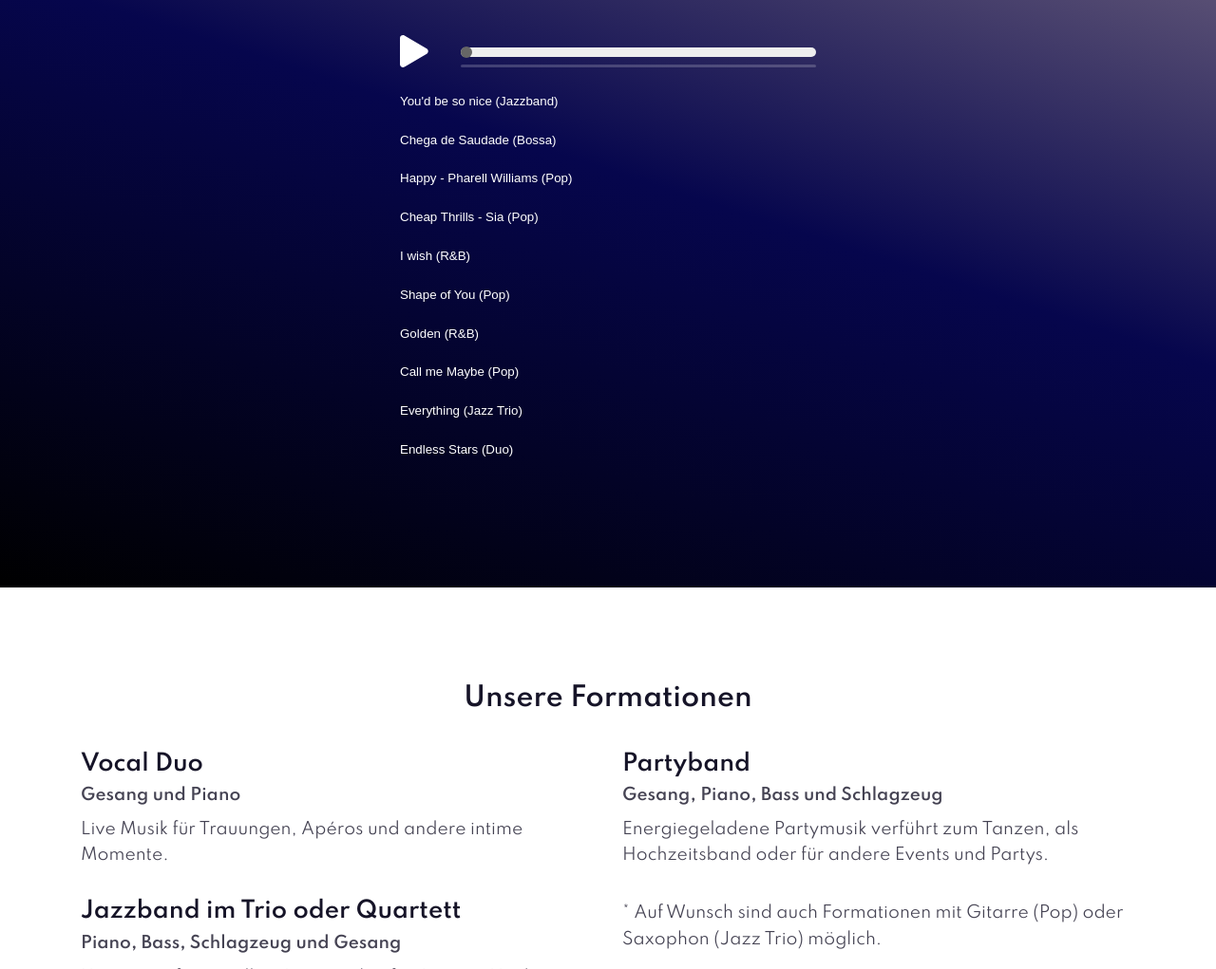
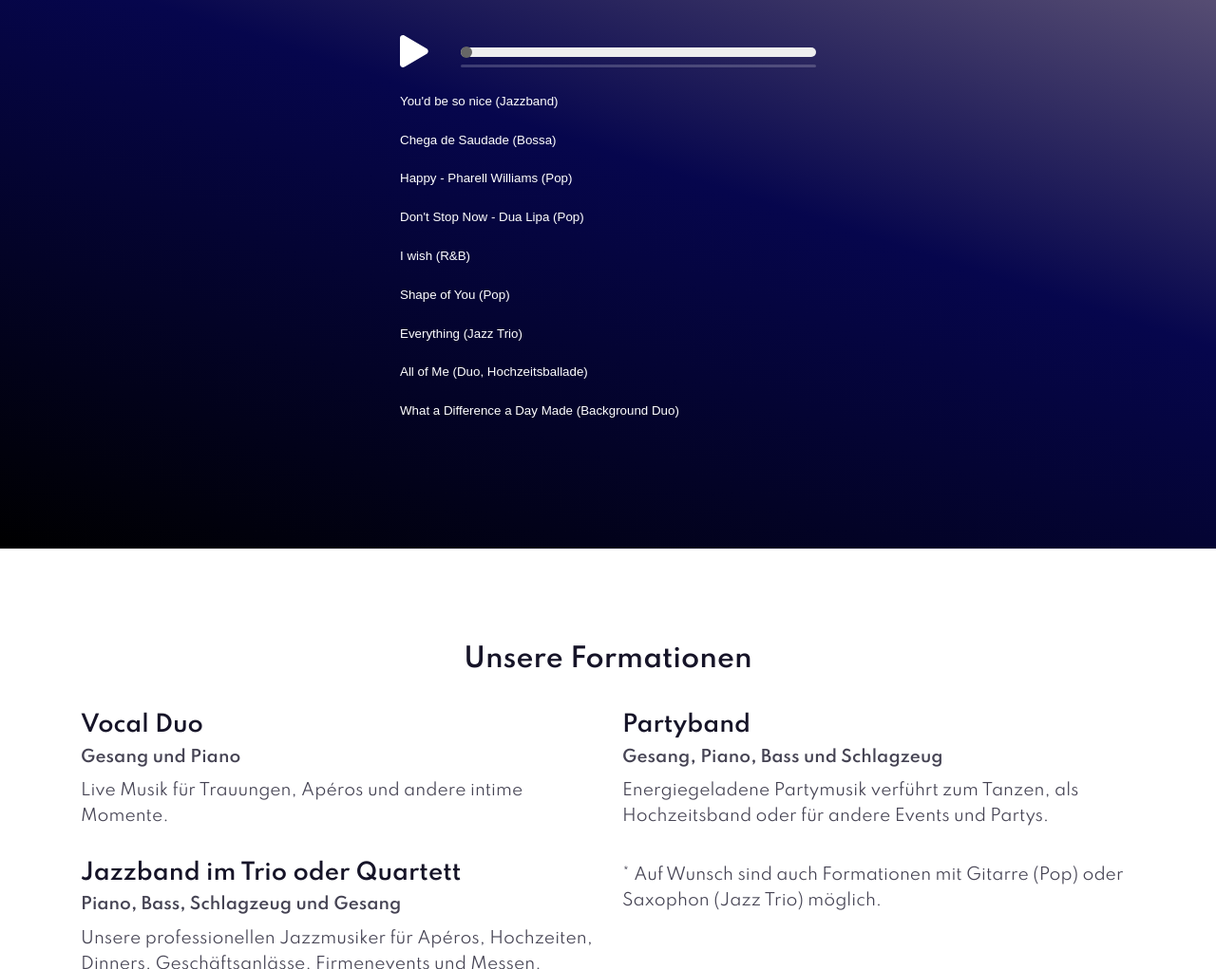
Before and after one commit to ovbm/skyfour-new, a Gatsby site: page / in a window 1280 px wide. Shown: the part 1427-2448 px from the top of the page at 95% size. Built offline with nearby package versions, Linux system fonts and the light colour scheme; Gatsby itself is replaced by a stand-in of ours.

Commit message:
add new songs

```diff
--- a/src/components/playlist.js
+++ b/src/components/playlist.js
@@ -11,52 +11,47 @@ import theme from '../utils/themeconstants';
 const playlist = [
   {
     name: "You'd be so nice (Jazzband)",
-    url: 'Youd-be-so-nice.mp3',
+    url: 'skyfour-2022-you-d-be-so-nice.mp3',
     type: 'audio/mp3',
   },
   {
     name: 'Chega de Saudade (Bossa)',
-    url: 'Chega-De-Saudade.mp3',
+    url: 'skyfour-2022-chega-de-saudade.mp3',
     type: 'audio/mp3',
   },
   {
     name: 'Happy - Pharell Williams (Pop)',
-    url: 'Happy.mp3',
+    url: 'skyfour-2022-happy.mp3',
     type: 'audio/mp3',
   },
   {
-    name: 'Cheap Thrills - Sia (Pop)',
-    url: 'Cheap-Thrills.mp3',
+    name: 'Don\'t Stop Now - Dua Lipa (Pop)',
+    url: 'skyfour-2022-dont-start-now.mp3',
     type: 'audio/mp3',
   },
   {
     name: 'I wish (R&B)',
-    url: 'I-wish.mp3',
+    url: 'skyfour-2022-I-wish.mp3',
     type: 'audio/mp3',
   },
   {
     name: 'Shape of You (Pop)',
-    url: 'Shape-of-you.mp3',
-    type: 'audio/mp3',
-  },
-  {
-    name: 'Golden (R&B)',
-    url: 'Golden.mp3',
-    type: 'audio/mp3',
-  },
-  {
-    name: 'Call me Maybe (Pop)',
-    url: 'Call-me-maybe.mp3',
+    url: 'skyfour-2022-shape-of-you.mp3',
     type: 'audio/mp3',
   },
   {
     name: 'Everything (Jazz Trio)',
-    url: 'Everything.mp3',
+    url: 'skyfour-2022-everything.mp3',
     type: 'audio/mp3',
   },
   {
-    name: 'Endless Stars (Duo)',
-    url: 'Endless-Stars.mp3',
+    name: 'All of Me (Duo, Hochzeitsballade)',
+    url: 'skyfour-2022-all-of-me.mp3',
+    type: 'audio/mp3',
+  },
+  {
+    name: 'What a Difference a Day Made (Background Duo)',
+    url: 'skyfour-2022-what-a-diffrence-a-day-made.mp3',
     type: 'audio/mp3',
   },
 ];
```
Also changed, not shown: 18 other files.
